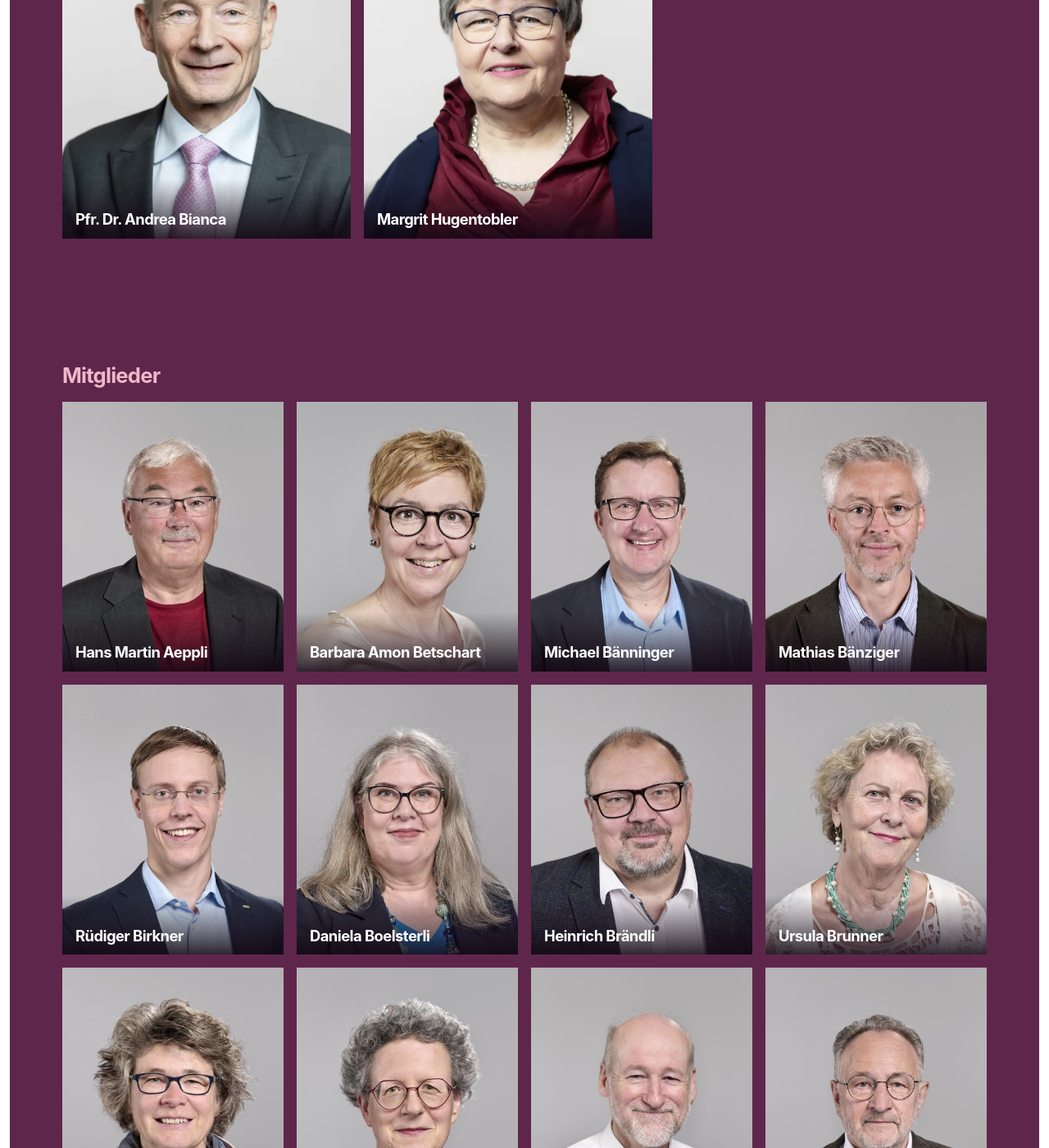
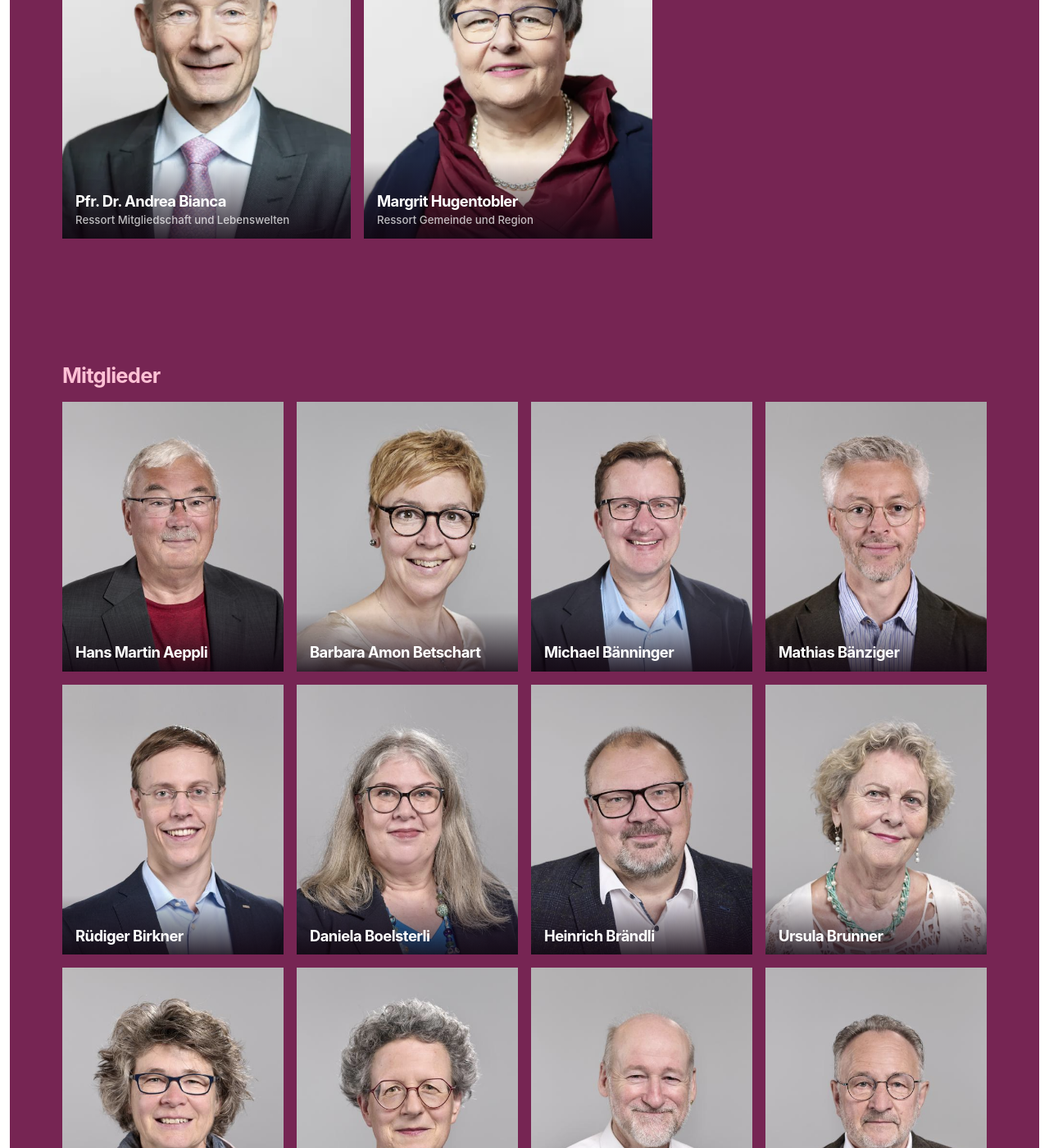
Before and after one commit to rbirkner/synodalverein, a Jekyll site: the page built from index.html, in a window 1280 px wide and 1400 px high, scrolled down 5187 px. Shown: the whole window at 82% size. Built offline with Jekyll 4.4.1, drawn with Linux system fonts in a browser that asks for light colours.

Commit message:
Brighten site palette and add council roles

```diff
--- a/_data/kirchenraete.yml
+++ b/_data/kirchenraete.yml
@@ -1,4 +1,6 @@
 - image: "assets/img/members/andrea_bianca.webp"
   name: "Pfr. Dr. Andrea Bianca"
+  responsibility: "Ressort Mitgliedschaft und Lebenswelten"
 - image: "assets/img/members/margrit_hugentobler.webp"
   name: "Margrit Hugentobler"
+  responsibility: "Ressort Gemeinde und Region"
--- a/_includes/members.html
+++ b/_includes/members.html
@@ -9,7 +9,7 @@
             {% for member in site.data.kirchenraete %}
             <article class="member-card">
                 <img src="{{ member.image }}" alt="{{ member.name }}" loading="lazy">
-                <h3>{{ member.name }}</h3>
+                <h3>{{ member.name }}{% if member.responsibility %}<span>{{ member.responsibility }}</span>{% endif %}</h3>
             </article>
             {% endfor %}
         </div>
--- a/assets/css/main.css
+++ b/assets/css/main.css
@@ -1,19 +1,19 @@
 :root {
-    --ink: #1F2656;
-    --coral: #00467D;
+    --ink: #20295F;
+    --coral: #005DA8;
     --paper: #FFFFFE;
-    --mist: #F4F1E8;
-    --line: #C3A360;
-    --green: #697025;
-    --plum: #5F264C;
-    --blue: #4A8EB3;
-    --blue-hover: #006EAB;
-    --teal: #004C62;
+    --mist: #F7F3E8;
+    --line: #D7A73F;
+    --green: #7C8C1A;
+    --plum: #762553;
+    --blue: #3B9FD0;
+    --blue-hover: #007DC3;
+    --teal: #006B8F;
 }
 
 * { box-sizing: border-box; }
 html { scroll-behavior: smooth; }
-body { margin: 0; background: #e6ece9; color: var(--ink); font-family: Inter, ui-sans-serif, system-ui, -apple-system, BlinkMacSystemFont, "Segoe UI", sans-serif; line-height: 1.55; }
+body { margin: 0; background: #E8F0F1; color: var(--ink); font-family: Inter, ui-sans-serif, system-ui, -apple-system, BlinkMacSystemFont, "Segoe UI", sans-serif; line-height: 1.55; }
 .container-md { max-width: 1440px; min-height: 100vh; margin: 0 auto; background: var(--paper); box-shadow: 0 0 45px rgba(16, 38, 66, .08); }
 
 .site-nav { min-height: 100px; display: flex; align-items: center; gap: 2rem; padding: 1.05rem clamp(1.5rem, 4vw, 4.5rem); background: var(--paper); }
@@ -71,13 +71,13 @@
 .principle-number { display: block; margin-bottom: 2.2rem; font-size: .78rem; font-weight: 800; }
 .principle h3 { margin-bottom: 1rem; font-size: clamp(1.55rem, 2.1vw, 2.2rem); font-weight: 760; overflow-wrap: anywhere; }
 .principle p { margin: 0; font-size: .9rem; }
-.principle.identity { color: white; background: #BA1A3C; }
-.principle.spirituality { color: white; background: #4A8EB3; }
-.principle.reformation { color: #001530; background: #BFCA67; }
-.principle.responsibility { color: #2D1911; background: #F1AB56; }
-.principle.identity .principle-number, .principle.spirituality .principle-number { color: #DFACAA; }
-.principle.reformation .principle-number { color: #526509; }
-.principle.responsibility .principle-number { color: #A5560F; }
+.principle.identity { color: white; background: #D62850; }
+.principle.spirituality { color: white; background: #1673AD; }
+.principle.reformation { color: #10213D; background: #C7D950; }
+.principle.responsibility { color: #2D1911; background: #F7AD3A; }
+.principle.identity .principle-number, .principle.spirituality .principle-number { color: #FFD0DC; }
+.principle.reformation .principle-number { color: #63760B; }
+.principle.responsibility .principle-number { color: #A44A08; }
 
 .leitbild-section { display: grid; grid-template-columns: minmax(0, .75fr) minmax(0, 1.25fr); gap: clamp(2rem, 7vw, 8rem); color: white; background: var(--teal); }
 .leitbild-section .eyebrow { color: #F1AB56; }
@@ -88,14 +88,14 @@
 
 .events-section { background: #fff; }
 .event-list { width: 100%; margin-bottom: 2rem; border-top: 2px solid var(--ink); }
-.event-row { display: grid; grid-template-columns: 112px minmax(260px, 1.45fr) minmax(190px, .9fr); align-items: center; gap: clamp(1rem, 3vw, 3rem); min-height: 110px; padding: 1rem 0; border-bottom: 1px solid rgba(74, 142, 179, .65); }
+.event-row { display: grid; grid-template-columns: 112px minmax(260px, 1.45fr) minmax(190px, .9fr); align-items: center; gap: clamp(1rem, 3vw, 3rem); min-height: 110px; padding: 1rem 0; border-bottom: 1px solid rgba(59, 159, 208, .65); }
 .event-date { display: grid; grid-template-columns: 58px 1fr; align-items: baseline; column-gap: .35rem; color: var(--coral); line-height: 1; }
 .event-date strong { font-size: 2.8rem; font-weight: 800; letter-spacing: -.08em; text-align: right; }
 .event-date span { font-size: .92rem; font-weight: 800; text-transform: uppercase; }
 .event-date small { grid-column: 2; color: var(--ink); font-size: .72rem; font-weight: 700; }
 .event-copy h3 { margin: 0 0 .3rem; color: var(--ink); font-size: 1.35rem; font-weight: 760; letter-spacing: -.035em; }
 .event-copy p { margin: 0; font-size: .88rem; }
-.event-meta { display: grid; gap: .3rem; color: #004C62; font-size: .88rem; font-weight: 650; }
+.event-meta { display: grid; gap: .3rem; color: var(--teal); font-size: .88rem; font-weight: 650; }
 .event-meta a { color: inherit; text-decoration: none; }
 .event-meta a:hover { color: var(--coral); text-decoration: underline; }
 
@@ -103,15 +103,16 @@
 #statements { background: var(--mist); }
 
 .members-section { color: white; background: var(--plum); }
-.members-section .eyebrow { color: #efb9c9; }
-.member-group-title { margin: 0 0 1.25rem; color: #efb9c9; font-size: clamp(1.35rem, 2vw, 1.8rem); font-weight: 720; letter-spacing: -.03em; }
+.members-section .eyebrow { color: #FFC1D5; }
+.member-group-title { margin: 0 0 1.25rem; color: #FFC1D5; font-size: clamp(1.35rem, 2vw, 1.8rem); font-weight: 720; letter-spacing: -.03em; }
 .member-group--members { margin-top: clamp(3.5rem, 6vw, 5.5rem); padding-top: clamp(3.5rem, 6vw, 5.5rem); }
 .members-grid { display: grid; grid-template-columns: repeat(4, 1fr); gap: 1rem; }
 .kirchenraete-grid { grid-template-columns: repeat(2, minmax(0, 1fr)); max-width: 720px; }
-.member-card { position: relative; aspect-ratio: .82; overflow: hidden; background: #301b30; }
+.member-card { position: relative; aspect-ratio: .82; overflow: hidden; background: #461633; }
 .member-card img { width: 100%; height: 100%; object-fit: cover; object-position: top; filter: saturate(.85); transition: transform .35s ease; }
 .member-card:hover img { transform: scale(1.04); }
 .member-card h3 { position: absolute; right: 0; bottom: 0; left: 0; margin: 0; padding: 2.4rem 1rem .85rem; background: linear-gradient(transparent, rgba(17, 6, 17, .86)); color: white; font-size: 1.15rem; font-weight: 670; letter-spacing: -.03em; line-height: 1.1; }
+.member-card h3 span { display: block; margin-top: .35rem; color: rgba(255, 255, 255, .72); font-size: .72em; font-weight: 480; letter-spacing: 0; line-height: 1.3; }
 
 .site-footer { display: flex; position: relative; justify-content: space-between; gap: 2rem; padding: clamp(3rem, 5vw, 5rem) clamp(1.5rem, 5vw, 5.8rem); color: white; background: var(--ink); }
 .site-footer .eyebrow { color: var(--blue); }
```
